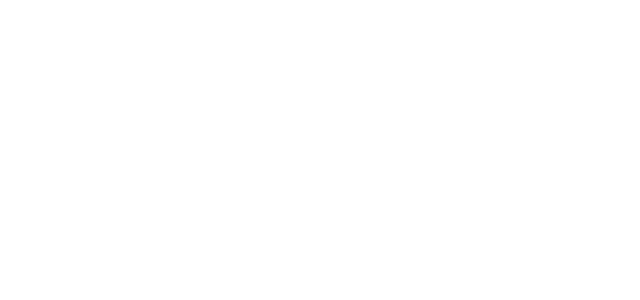
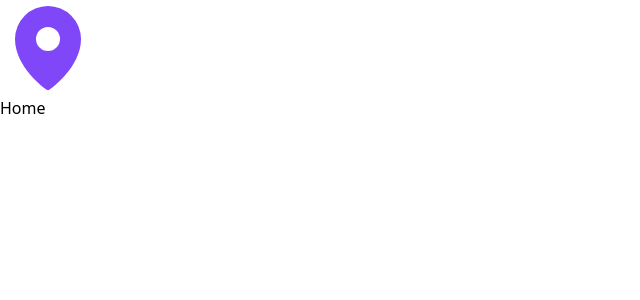
Before and after one commit to CarlosAlexandredevv/Coffee-delivery, a React (Vite) app: page / in a window 1280 px wide. Shown: the top 300 px of the page, without its empty margins (0-640 px from the left). Built offline with nearby package versions, Linux system fonts and the light colour scheme.

Commit message:
Routes config

```diff
--- a/package.json
+++ b/package.json
@@ -10,8 +10,10 @@
     "preview": "vite preview"
   },
   "dependencies": {
+    "phosphor-react": "^1.4.1",
     "react": "^18.3.1",
-    "react-dom": "^18.3.1"
+    "react-dom": "^18.3.1",
+    "react-router-dom": "^6.28.0"
   },
   "devDependencies": {
     "@eslint/js": "^9.13.0",
--- a/src/App.tsx
+++ b/src/App.tsx
@@ -1,3 +1,9 @@
+import { BrowserRouter } from 'react-router-dom';
+import { Router } from './Router';
 export function App() {
-  return <div></div>;
+  return (
+    <BrowserRouter>
+      <Router />
+    </BrowserRouter>
+  );
 }
--- /dev/null
+++ b/src/Router.tsx
@@ -0,0 +1,14 @@
+import { Routes, Route } from 'react-router-dom';
+import { Home } from './pages/Home';
+import { Checkout } from './pages/Checkout';
+import { DefaultLayout } from './layouts/DefaultLayout';
+export function Router() {
+  return (
+    <Routes>
+      <Route path="/" element={<DefaultLayout />}>
+        <Route path="/" element={<Home />} />
+        <Route path="/checkout" element={<Checkout />} />
+      </Route>
+    </Routes>
+  );
+}
--- /dev/null
+++ b/src/components/Header/index.tsx
@@ -0,0 +1,9 @@
+import { MapPin } from 'phosphor-react';
+
+export function Header() {
+  return (
+    <div>
+      <MapPin className="w-24 h-24 text-purple" weight="fill" />
+    </div>
+  );
+}
--- /dev/null
+++ b/src/layouts/DefaultLayout.tsx
@@ -0,0 +1,11 @@
+import { Outlet } from 'react-router-dom';
+import { Header } from '../components/Header';
+
+export function DefaultLayout() {
+  return (
+    <div>
+      <Header />
+      <Outlet />
+    </div>
+  );
+}
--- /dev/null
+++ b/src/pages/Checkout/index.tsx
@@ -0,0 +1,3 @@
+export function Checkout() {
+  return <div>Checkout</div>;
+}
--- /dev/null
+++ b/src/pages/Home/index.tsx
@@ -0,0 +1,3 @@
+export function Home() {
+  return <div>Home</div>;
+}
```
Also changed, not shown: 1 other file (tests, documents, lock files or other folders).
